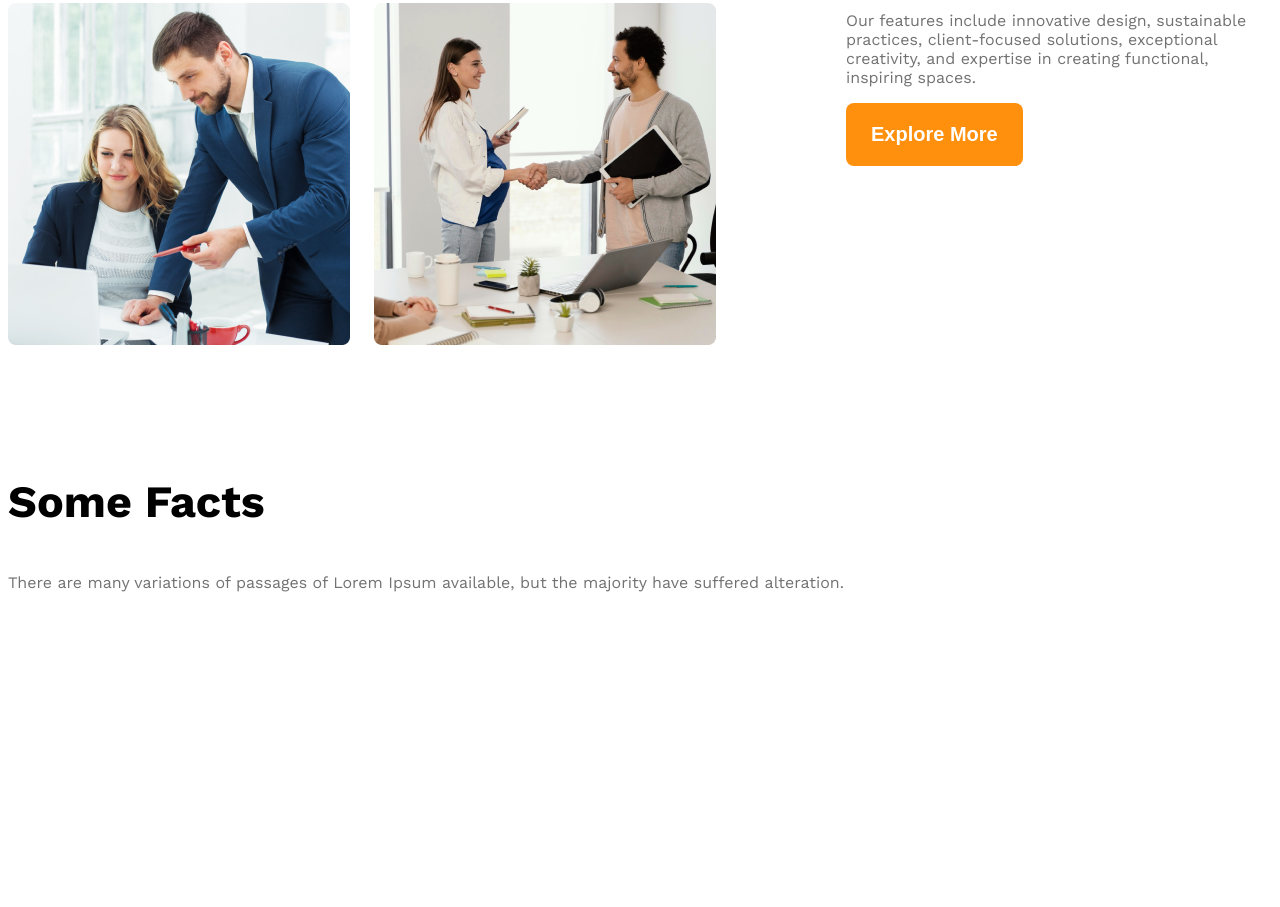
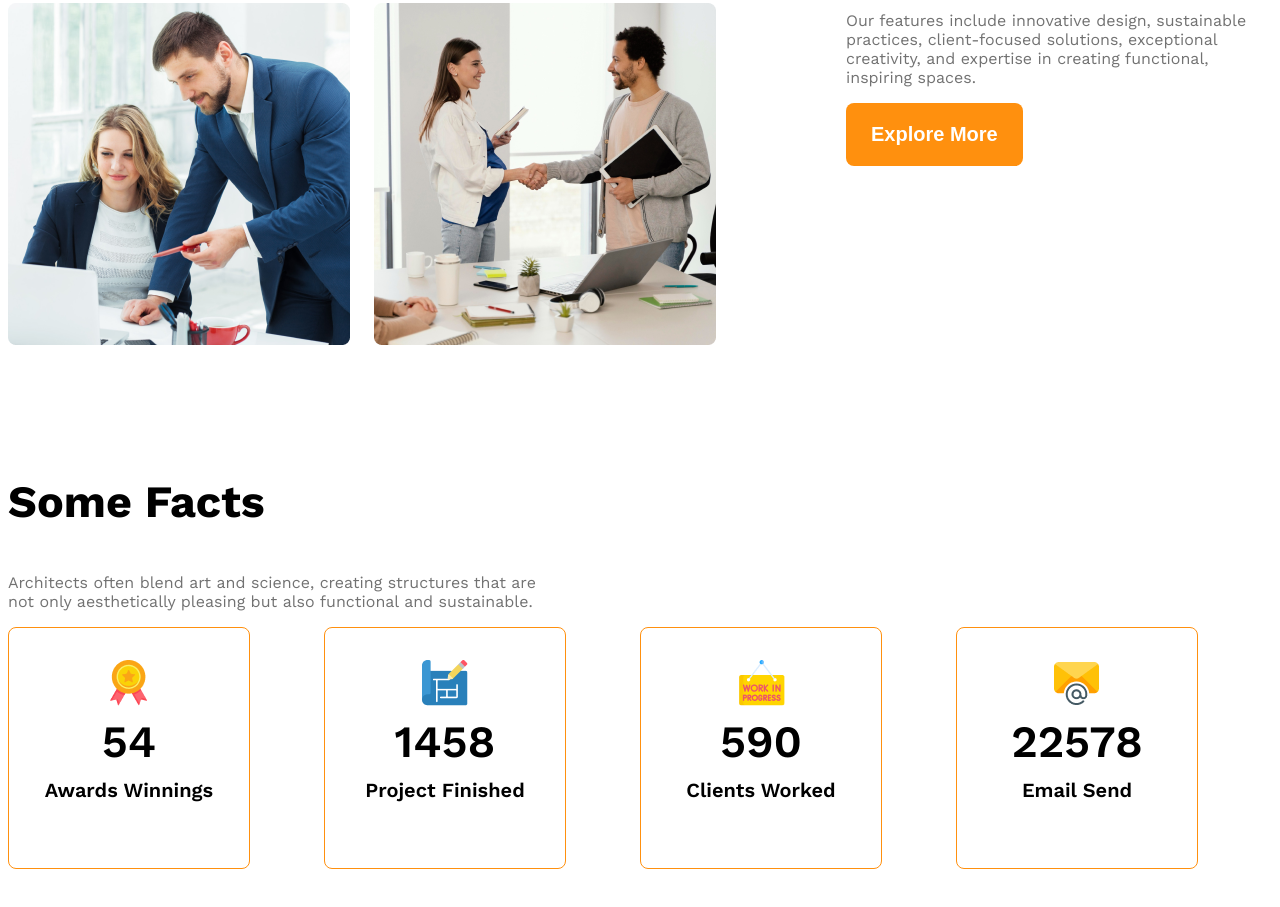
Before and after one commit to mahedihassan786/g3-architects-website, a plain HTML site: page index.html in a window 1280 px wide. Shown: the part 1696-2603 px from the top of the page. Before the commit the page ends 2577 px from the top, so only its background shows below. Drawn offline with nearby package versions, Linux system fonts and the light colour scheme; a web font is replaced by a local one.

Commit message:
added fact some values

```diff
--- a/index.html
+++ b/index.html
@@ -49,29 +49,39 @@
     <!-- feature with enjoy -->
     <section>
       <h3 class="section-title">Some Facts</h3>
-      <p class="text-light-gray">There are many variations of passages of Lorem Ipsum available, but the majority have suffered alteration.</p>
+      <p class="text-light-gray fact-description">Architects often blend art and science,
+      creating structures that are not only aesthetically pleasing but also functional and sustainable.</p>
     <div class="fact-container">
-      <!-- .fact*4>img.fact-icon+h4.fact-number+h5.fact-name -->
-      <div class="fact">
-        <img src="" alt="" class="fact-icon">
-        <h4 class="fact-number"></h4>
-        <h5 class="fact-name"></h5>
+      <!-- .fact-card*4>img.fact-icon+h4.fact-number+h5.fact-name -->
+      <div class="fact-card display-flex">
+        <div>
+          <img src="images/icons/ribon.png" alt="" class="fact-icon">
+        <h4 class="fact-number">54</h4>
+        <h5 class="fact-name">Awards Winnings</h5>
+        </div>
       </div>
-      <div class="fact">
-        <img src="" alt="" class="fact-icon">
-        <h4 class="fact-number"></h4>
-        <h5 class="fact-name"></h5>
+      <div class="fact-card display-flex">
+        <div>
+          <img src="images/icons/projects.png" alt="" class="fact-icon">
+        <h4 class="fact-number">1458</h4>
+        <h5 class="fact-name">Project Finished</h5>
+        </div>
       </div>
-      <div class="fact">
-        <img src="" alt="" class="fact-icon">
-        <h4 class="fact-number"></h4>
-        <h5 class="fact-name"></h5>
+      <div class="fact-card display-flex">
+        <div>
+          <img src="images/icons/customers.png" alt="" class="fact-icon">
+        <h4 class="fact-number">590</h4>
+        <h5 class="fact-name">Clients Worked</h5>
+        </div>
       </div>
-      <div class="fact">
-        <img src="" alt="" class="fact-icon">
-        <h4 class="fact-number"></h4>
-        <h5 class="fact-name"></h5>
+      <div class="fact-card display-flex">
+        <div>
+          <img src="images/icons/email.png" alt="" class="fact-icon">
+        <h4 class="fact-number">22578</h4>
+        <h5 class="fact-name">Email Send</h5>
+        </div>
       </div>
+
     </div>
     </section>
     <!-- Some Facts -->
--- a/styles/architects.css
+++ b/styles/architects.css
@@ -126,6 +126,38 @@ main > section{
 #quick-list{
     font-weight: 500;
 }
+
+/* some fact related styles */
+.fact-card{
+    border: 1px solid #FF900E;
+    width: 240px;
+    height: 240px;
+    border-radius: 8px;
+    text-align: center;
+    align-items: center;
+    justify-content: center;
+}
+
+.fact-container{
+    display: grid;
+    grid-template-columns: repeat(4, 1fr);
+    margin: 0 auto;
+
+}
+.fact-number{
+    font-size: 2.8rem;
+    font-weight: 600;
+    margin-top: 5px;
+    margin-bottom: 10px;
+}
+.fact-name{
+    font-weight: 600;
+    font-size: 1.25rem;
+    margin-top: 10px;
+}
+.fact-description{
+    max-width: 540px;
+}
 /* responsive media quwery */
 @media screen and (max-width: 576px) {
     .navbar,
```
